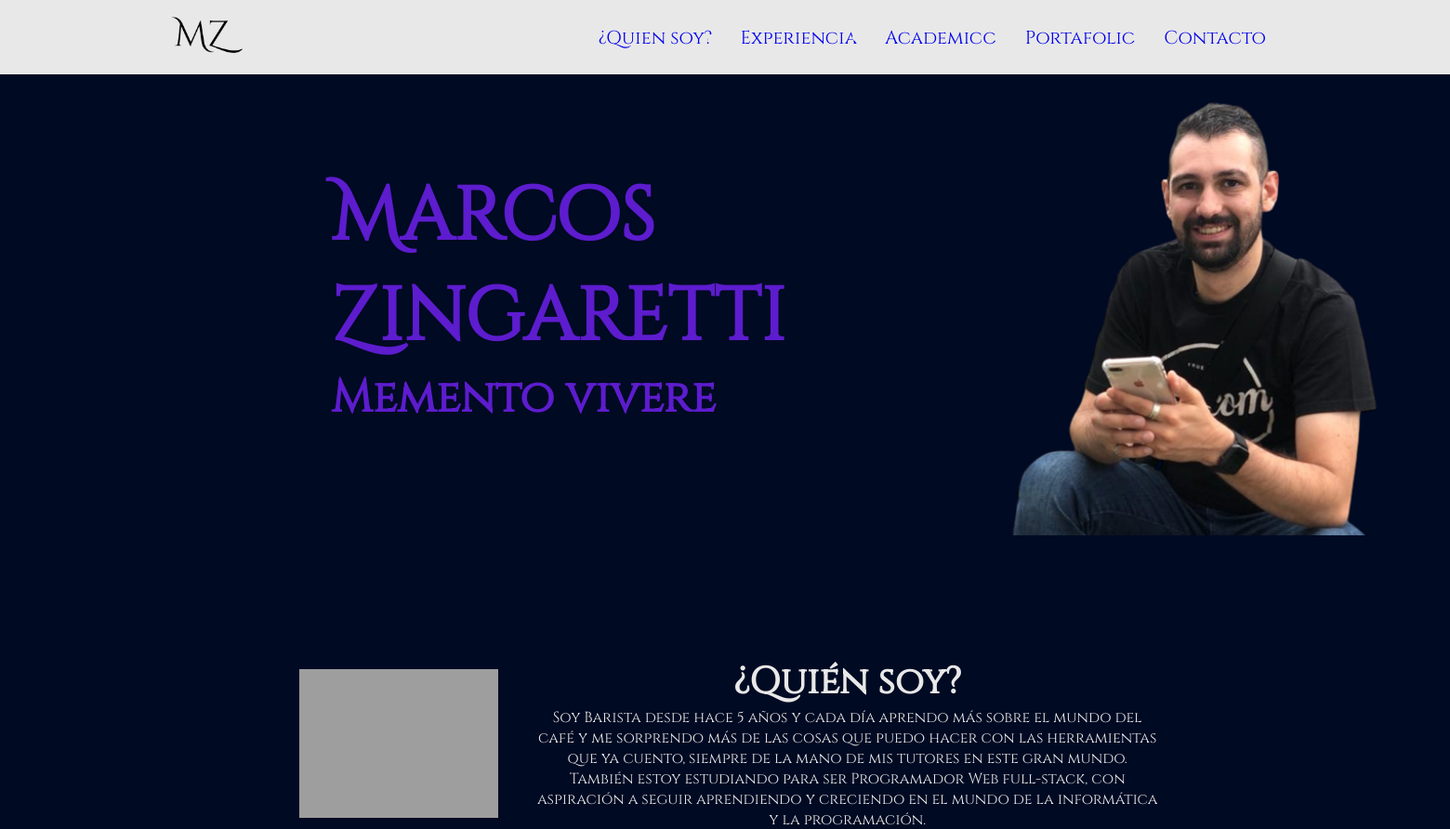
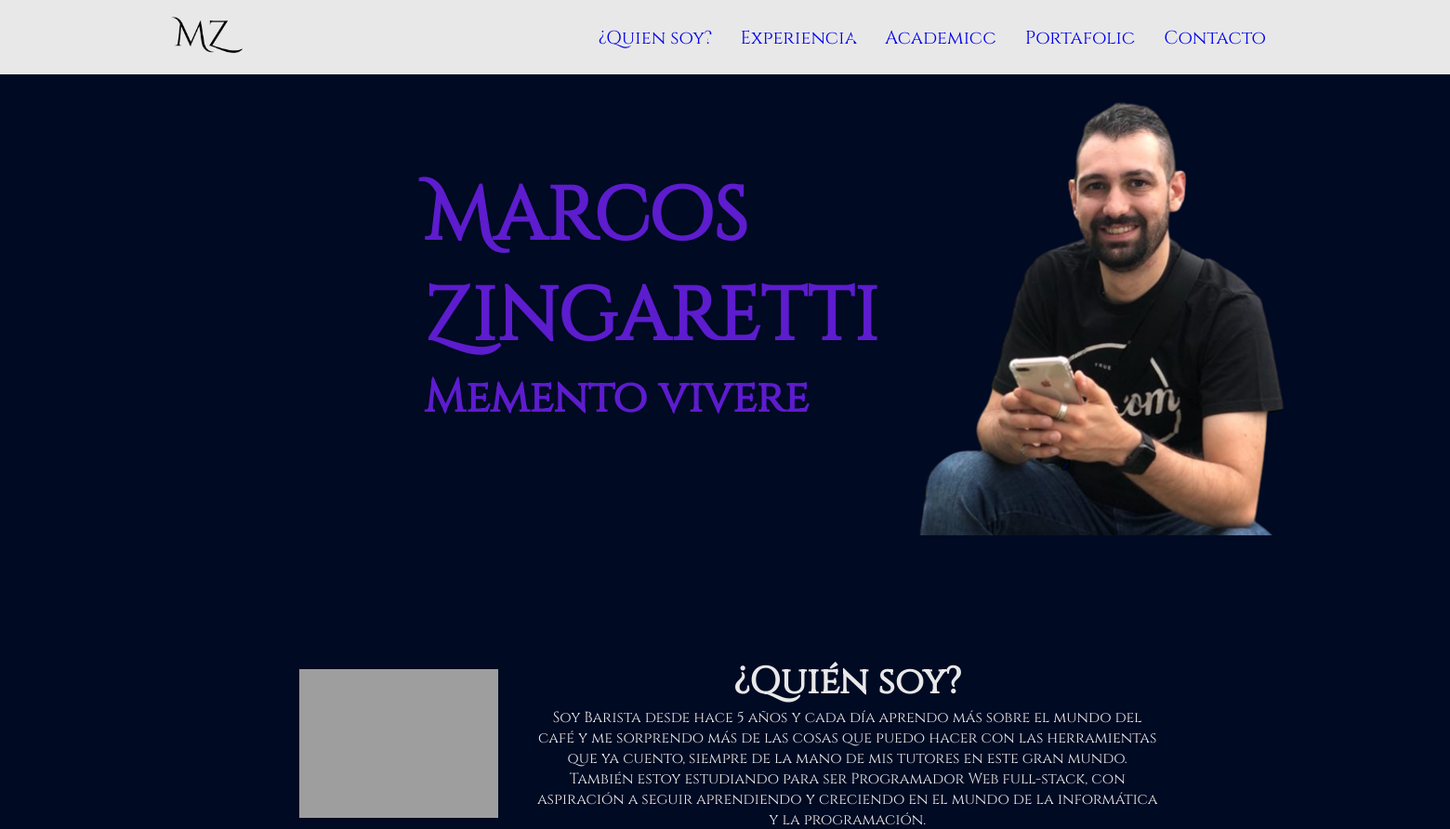
Before and after one commit to Zinike/MarcosCV, a PHP site: page / in a window 1560 px wide. Shown: the top 892 px of the page at 93% size. Run offline with PHP 8.4, Linux system fonts and the light colour scheme; grey boxes are pictures that could not be loaded.

Commit message:
+Cambios

```diff
--- a/CSS/style.css
+++ b/CSS/style.css
@@ -384,7 +384,7 @@ body {
     align-content: center;
     justify-content: center;
     align-items: center;
-    margin: 200px;
+    margin-left: 300px;
   }
 
   #hero .selfie {
@@ -392,6 +392,7 @@ body {
     display: flex;
     height: 80%;
     width: auto;
+    margin-right: 300px;
   }
 
   #soy {
```
